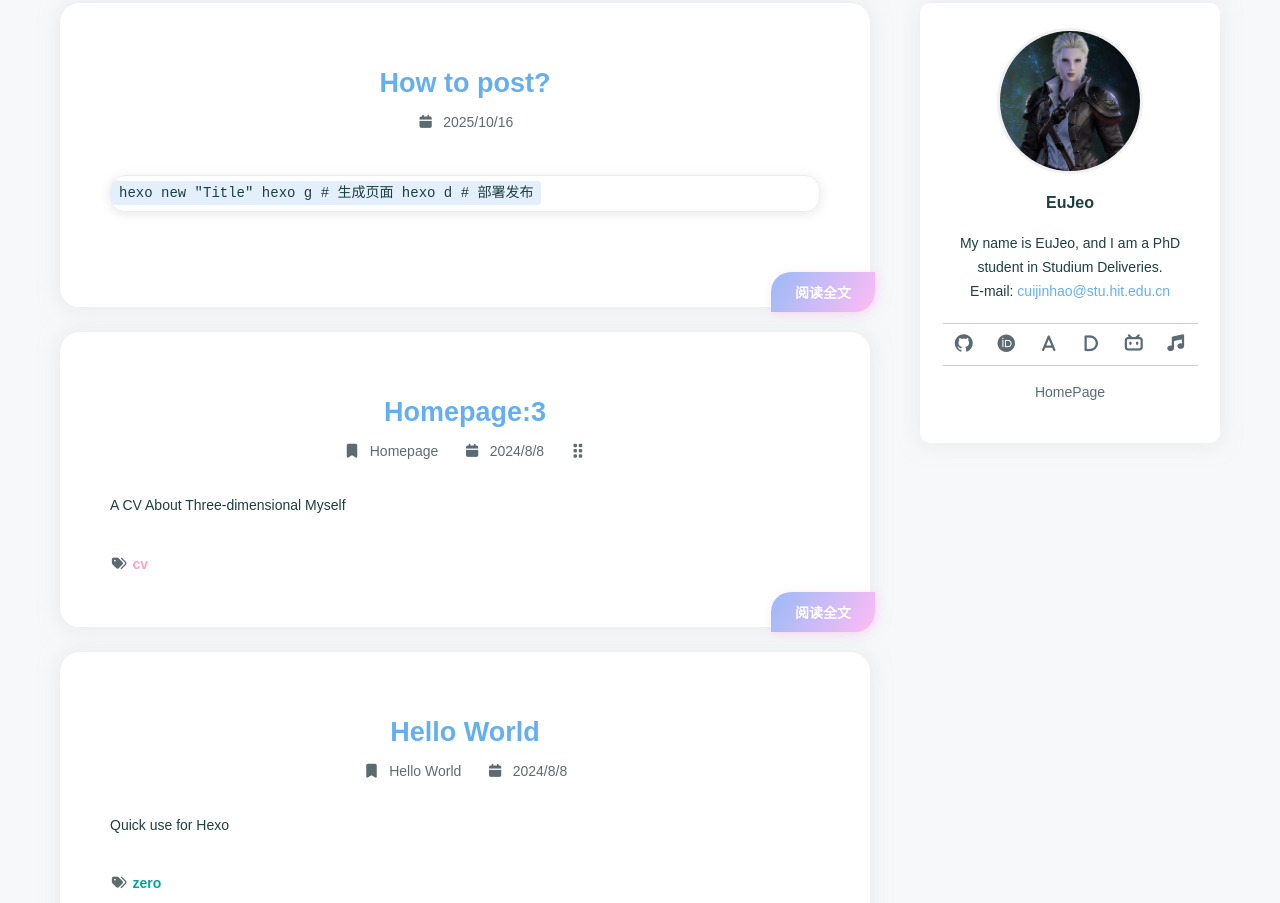
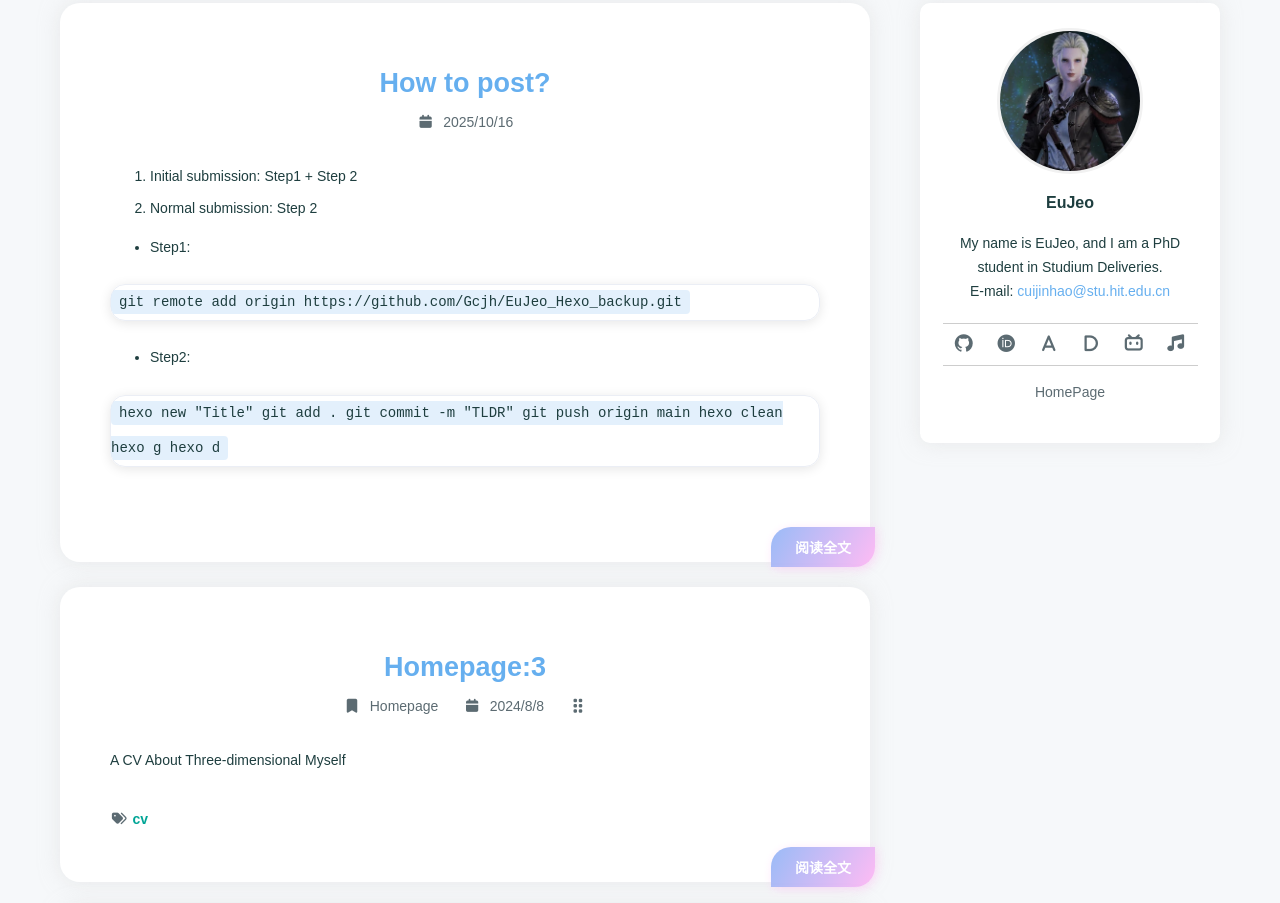
Before and after one commit to Gcjh/gcjh.github.io, a plain HTML site: page index.html in a window 1280 px wide. Shown: the part 817-1720 px from the top of the page. Drawn offline with nearby package versions, Linux system fonts and the light colour scheme; a script that the page names is missing; a web font is replaced by a local one.

Commit message:
Site updated: 2025-10-16 11:20:30

```diff
--- a/index.html
+++ b/index.html
@@ -184,9 +184,27 @@
     <div class="description">
         <div class="content" v-pre>
 
-            <pre><code>hexo new &quot;Title&quot;
-hexo g   # 生成页面
-hexo d   # 部署发布
+            <ol>
+<li>Initial submission: Step1 + Step 2</li>
+<li>Normal submission: Step 2</li>
+</ol>
+<ul>
+<li>Step1:</li>
+</ul>
+<pre><code>git remote add origin https://github.com/Gcjh/EuJeo_Hexo_backup.git
+</code></pre>
+<ul>
+<li>Step2:</li>
+</ul>
+<pre><code>hexo new &quot;Title&quot;
+
+git add .
+git commit -m &quot;TLDR&quot;
+git push origin main
+
+hexo clean
+hexo g
+hexo d
 </code></pre>
 
 
@@ -246,7 +264,7 @@ hexo d   # 部署发布
 
         <span class="tag">
 
-            <a href="/tags/cv/" style="color: #ffa2c4">cv</a>
+            <a href="/tags/cv/" style="color: #00a596">cv</a>
         </span>
 
     </div>
@@ -295,7 +313,7 @@ hexo d   # 部署发布
 
         <span class="tag">
 
-            <a href="/tags/zero/" style="color: #00a596">zero</a>
+            <a href="/tags/zero/" style="color: #ffa2c4">zero</a>
         </span>
 
     </div>
@@ -322,7 +340,7 @@ hexo d   # 部署发布
         </div>
         <div class="name">EuJeo</div>
         <div class="description">
-            <p>My name is EuJeo, and I am a PhD student in Studium Deliveries.<br>E-mail: <a href="mailto:&#99;&#x75;&#105;&#106;&#105;&#110;&#x68;&#97;&#111;&#x40;&#x73;&#x74;&#x75;&#46;&#x68;&#105;&#x74;&#x2e;&#x65;&#100;&#x75;&#46;&#99;&#110;">&#99;&#x75;&#105;&#106;&#105;&#110;&#x68;&#97;&#111;&#x40;&#x73;&#x74;&#x75;&#46;&#x68;&#105;&#x74;&#x2e;&#x65;&#100;&#x75;&#46;&#99;&#110;</a></p>
+            <p>My name is EuJeo, and I am a PhD student in Studium Deliveries.<br>E-mail: <a href="mailto:&#99;&#117;&#105;&#x6a;&#x69;&#110;&#104;&#97;&#x6f;&#64;&#x73;&#116;&#x75;&#x2e;&#x68;&#x69;&#116;&#x2e;&#x65;&#100;&#x75;&#x2e;&#99;&#110;">&#99;&#117;&#105;&#x6a;&#x69;&#110;&#104;&#97;&#x6f;&#64;&#x73;&#116;&#x75;&#x2e;&#x68;&#x69;&#116;&#x2e;&#x65;&#100;&#x75;&#x2e;&#99;&#110;</a></p>
 
         </div>
 
```
Also changed, not shown: 2024/08/08/Homepage/index.html (+1 -1 lines), 2024/08/08/hello-world/index.html (+1 -1 lines), 2025/10/16/How-to-post/index.html (+21 -3 lines), archives/2024/08/index.html (+2 -2 lines), archives/2024/index.html (+2 -2 lines), archives/2025/10/index.html (+1 -1 lines), archives/2025/index.html (+1 -1 lines), archives/index.html (+2 -2 lines), categories/Hello-World/index.html (+2 -2 lines), categories/Homepage/index.html (+2 -2 lines), categories/index.html (+2 -2 lines), tags/cv/index.html (+1 -1 lines), tags/zero/index.html (+2 -2 lines).
